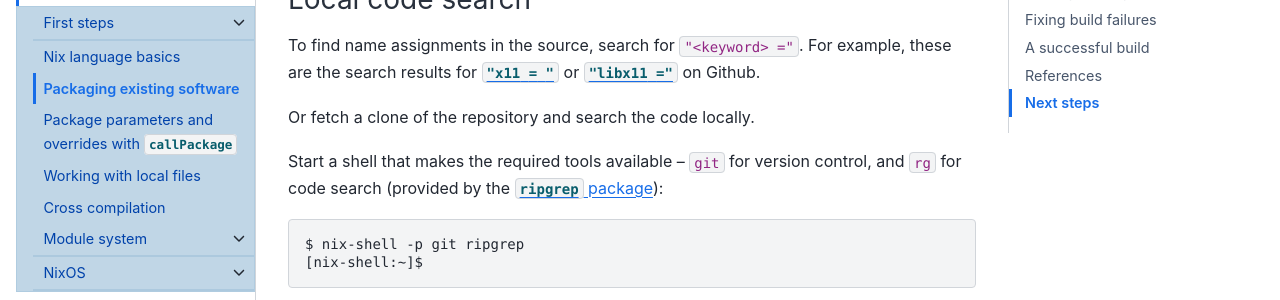
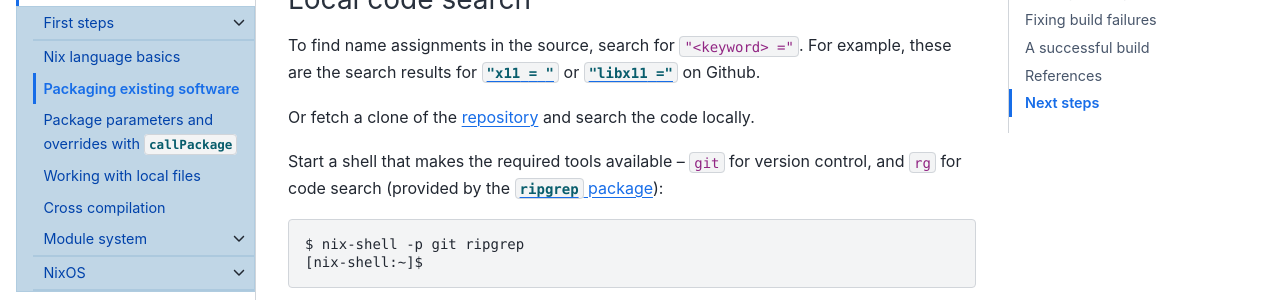
Before and after one commit to NixOS/nix.dev, a Sphinx documentation site: the page built from source/tutorials/packaging-existing-software.md, in a window 1280 px wide and 900 px high, scrolled down 10046 px. Shown: the part 153-453 px from the top of the window. Built offline with Sphinx 7.4.7 and the Sphinx Book theme 1.1.4, drawn with Linux system fonts in a browser that asks for light colours; part of the change alters nothing that is shown.

````diff
--- a/source/tutorials/packaging-existing-software.md
+++ b/source/tutorials/packaging-existing-software.md
@@ -444,7 +444,7 @@ In case all else fails, it helps to become familiar with searching the [Nixpkgs
 To find name assignments in the source, search for `"<keyword> ="`.
 For example, these are the search results for [`"x11 = "`](https://github.com/search?q=repo%3ANixOS%2Fnixpkgs+%22x11+%3D%22&type=code) or [`"libx11 ="`](https://github.com/search?q=repo%3ANixOS%2Fnixpkgs+%22libx11+%3D%22&type=code) on Github.
 
-Or fetch a clone of the repository and search the code locally.
+Or fetch a clone of the [repository](https://github.com/nixos/nixpkgs) and search the code locally.
 
 Start a shell that makes the required tools available – `git` for version control, and `rg` for code search (provided by the [`ripgrep` package](https://search.nixos.org/packages?show=ripgrep)):
 ```console
````
